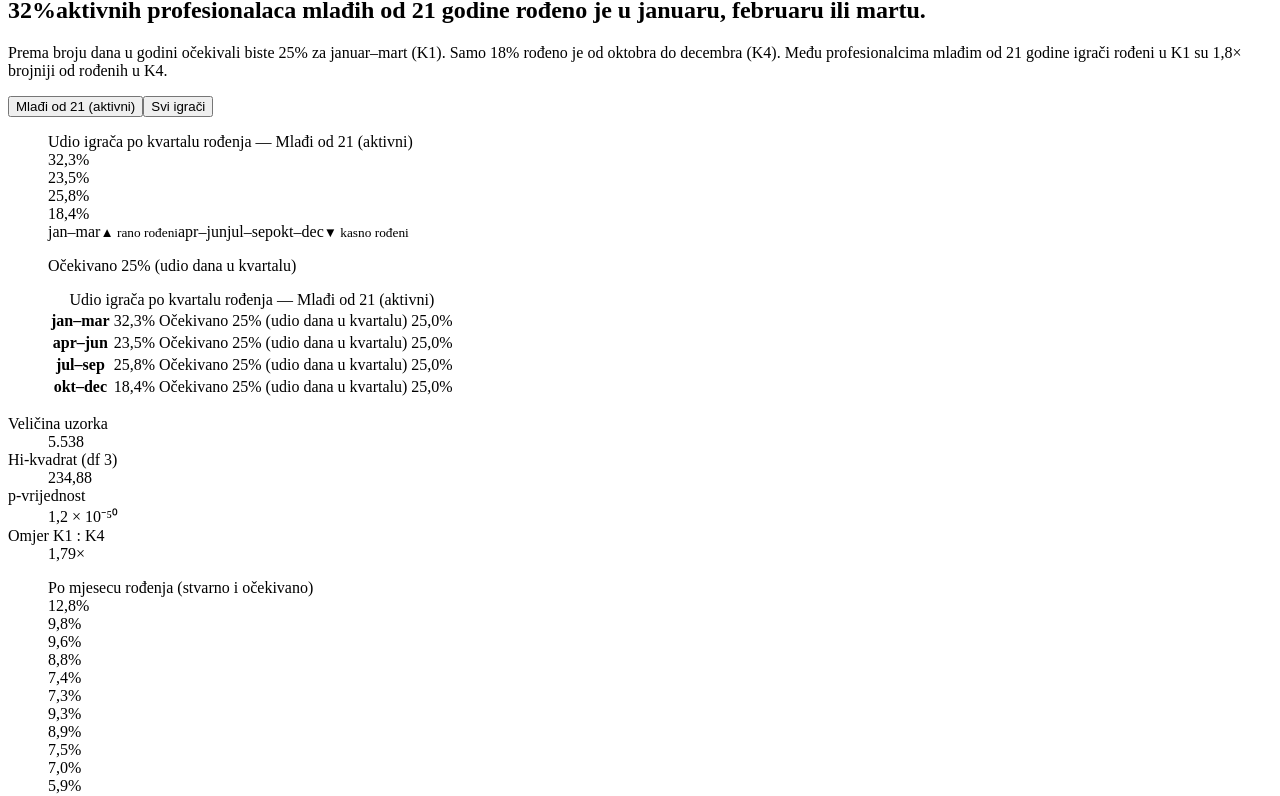
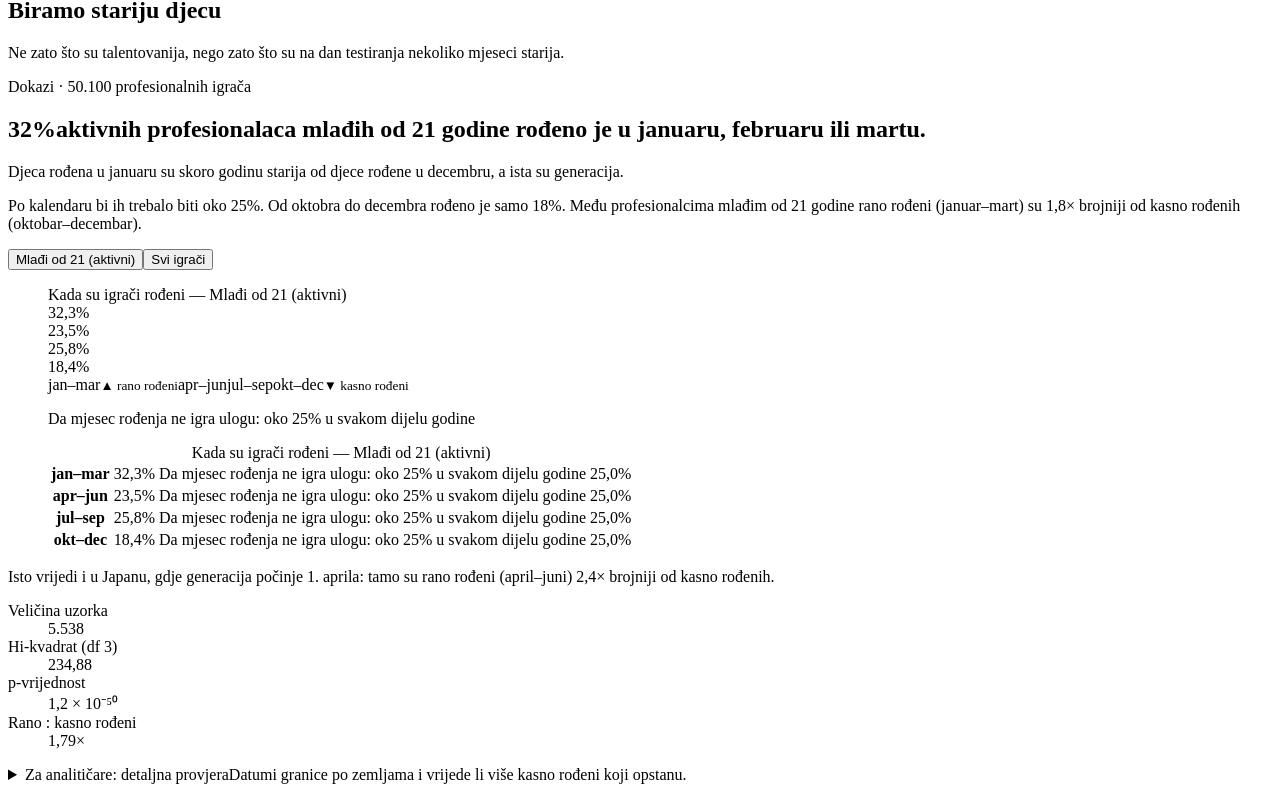
Before and after one commit to berbicanes/hackathon, a React (Vite) app: page / in a window 1280 px wide. Shown: the part 291-1087 px from the top of the page. Built offline with nearby package versions, Linux system fonts and the light colour scheme.

Commit message:
Step 1: plain-language problem statement, Japan line, muted stats, analyst details

```diff
--- a/src/components/BiasMirror.tsx
+++ b/src/components/BiasMirror.tsx
@@ -2,6 +2,7 @@ import { useEffect, useState } from 'react'
 import type { CutoffRowId, Strings } from '../i18n'
 import { formatP } from '../lib/format'
 import { BarChart, type Bar } from './BarChart'
+import { StepHeading } from './StepHeading'
 
 interface ChiSquare {
   chi2: number
@@ -95,6 +96,7 @@ export function BiasMirror({ t, onGoToSquad }: { t: Strings; onGoToSquad: () =>
   }))
   const cutoffRows = data.cutoff_robustness.rows.filter((r) => r.id in t.cutoffRows)
   const cutoff = (id: CutoffRowId) => cutoffRows.find((r) => r.id === id)
+  const japan = cutoff('japan_u21')
   const [cBase, cExclEng, cExclAll, cEng, cEngAll] = [
     cutoff('u21_all'),
     cutoff('u21_excl_england'),
@@ -114,12 +116,14 @@ export function BiasMirror({ t, onGoToSquad }: { t: Strings; onGoToSquad: () =>
 
   return (
     <div className="stack">
+      <StepHeading t={t} step={1} title={t.problemTitle} lead={t.problemLead} />
       <section className="card hero" aria-labelledby="bias-headline">
         <p className="kicker">{t.biasKicker(t.num(data.all_players.n))}</p>
         <h2 id="bias-headline" className="hero__stat">
           <span className="hero__number">{t.pct(u21.quarter_share[0])}</span>
           <span className="hero__text">{t.biasHeadline}</span>
         </h2>
+        <p className="hero__plain">{t.biasPlain}</p>
         <p className="hero__sub">
           {t.biasSub(
             t.pct(u21.expected_quarter_share[0]),
@@ -145,7 +149,8 @@ export function BiasMirror({ t, onGoToSquad }: { t: Strings; onGoToSquad: () =>
           maxValue={0.4}
           formatShare={(v) => t.pct(v, 1)}
         />
-        <dl className="stats">
+        {japan && <p className="also">{t.japanLine(t.num(japan.ratio, 1))}</p>}
+        <dl className="stats stats--muted">
           <div>
             <dt>{t.statSample}</dt>
             <dd>{t.num(dist.n)}</dd>
@@ -163,6 +168,15 @@ export function BiasMirror({ t, onGoToSquad }: { t: Strings; onGoToSquad: () =>
             <dd>{t.num(dist.q1_q4_ratio, 2)}×</dd>
           </div>
         </dl>
+      </section>
+
+      <details className="card analysts">
+        <summary>
+          <span className="analysts__title">{t.analystsTitle}</span>
+          <span className="analysts__hint">{t.analystsHint}</span>
+        </summary>
+
+      <section className="analysts__part" aria-label={t.monthTitle}>
         <BarChart
           title={t.monthTitle}
           bars={monthBars}
@@ -172,12 +186,6 @@ export function BiasMirror({ t, onGoToSquad }: { t: Strings; onGoToSquad: () =>
           compact
         />
       </section>
-
-      <details className="card analysts">
-        <summary>
-          <span className="analysts__title">{t.analystsTitle}</span>
-          <span className="analysts__hint">{t.analystsHint}</span>
-        </summary>
 
       <section className="analysts__part" aria-labelledby="cutoff-title">
         <h3 id="cutoff-title">{t.cutoffTitle}</h3>
@@ -280,18 +288,9 @@ export function BiasMirror({ t, onGoToSquad }: { t: Strings; onGoToSquad: () =>
         <p className="help">{t.underdogBonfNote(data.underdog_tests.n_tests, bonferroni)}</p>
         <p className="note">{t.underdogSummary}</p>
       </section>
-      </details>
-
-      <section className="card cta">
-        <p>{t.ctaSquadText}</p>
-        <button type="button" className="button button--primary" onClick={onGoToSquad}>
-          {t.ctaSquad} →
-        </button>
-      </section>
-
-      <section className="card two-col">
+      <section className="analysts__part two-col">
         <div>
-          <h2>{t.methodTitle}</h2>
+          <h3>{t.methodTitle}</h3>
           <ul>
             {t.method.map((m) => (
               <li key={m}>{m}</li>
@@ -299,7 +298,7 @@ export function BiasMirror({ t, onGoToSquad }: { t: Strings; onGoToSquad: () =>
           </ul>
         </div>
         <div>
-          <h2>{t.limitsTitle}</h2>
+          <h3>{t.limitsTitle}</h3>
           <ul>
             {t.limits.map((m) => (
               <li key={m}>{m}</li>
@@ -307,6 +306,15 @@ export function BiasMirror({ t, onGoToSquad }: { t: Strings; onGoToSquad: () =>
           </ul>
         </div>
       </section>
+      </details>
+
+      <section className="card cta">
+        <p>{t.ctaSquadText}</p>
+        <button type="button" className="button button--primary button--next" onClick={onGoToSquad}>
+          {t.ctaSquad} →
+        </button>
+      </section>
+
     </div>
   )
 }
--- a/src/i18n/bs.ts
+++ b/src/i18n/bs.ts
@@ -61,10 +61,15 @@ export const bs: Strings = {
 
   biasKicker: (n) => `Dokazi · ${n} profesionalnih igrača`,
   biasHeadline: 'aktivnih profesionalaca mlađih od 21 godine rođeno je u januaru, februaru ili martu.',
+  biasPlain: 'Djeca rođena u januaru su skoro godinu starija od djece rođene u decembru, a ista su generacija.',
+  problemTitle: 'Biramo stariju djecu',
+  problemLead: 'Ne zato što su talentovanija, nego zato što su na dan testiranja nekoliko mjeseci starija.',
+  japanLine: (ratio) =>
+    `Isto vrijedi i u Japanu, gdje generacija počinje 1. aprila: tamo su rano rođeni (april–juni) ${ratio}× brojniji od kasno rođenih.`,
   biasSub: (expected, q4, ratio) =>
-    `Prema broju dana u godini očekivali biste ${expected} za januar–mart (K1). Samo ${q4} rođeno je od oktobra do decembra (K4). Među profesionalcima mlađim od 21 godine igrači rođeni u K1 su ${ratio}× brojniji od rođenih u K4.`,
-  chartTitle: 'Udio igrača po kvartalu rođenja',
-  expectedLine: 'Očekivano 25% (udio dana u kvartalu)',
+    `Po kalendaru bi ih trebalo biti oko ${expected}. Od oktobra do decembra rođeno je samo ${q4}. Među profesionalcima mlađim od 21 godine rano rođeni (januar–mart) su ${ratio}× brojniji od kasno rođenih (oktobar–decembar).`,
+  chartTitle: 'Kada su igrači rođeni',
+  expectedLine: 'Da mjesec rođenja ne igra ulogu: oko 25% u svakom dijelu godine',
   expectedMonth: 'Očekivano (udio dana u mjesecu)',
   groupU21: 'Mlađi od 21 (aktivni)',
   groupAll: 'Svi igrači',
@@ -78,7 +83,7 @@ export const bs: Strings = {
   statSample: 'Veličina uzorka',
   statChi: 'Hi-kvadrat (df 3)',
   statP: 'p-vrijednost',
-  statRatio: 'Omjer K1 : K4',
+  statRatio: 'Rano : kasno rođeni',
   underdogTitle: 'Jesu li kasno rođeni koji opstanu na kraju bolji?',
   underdogIntro:
     'Provjera „autsajdera“ poredi trenutnu tržišnu vrijednost aktivnih igrača rođenih u K1 i K4 unutar iste starosne grupe, tako da stariji igrači nikad ne naduvaju jednu stranu.',
--- a/src/i18n/en.ts
+++ b/src/i18n/en.ts
@@ -61,10 +61,15 @@ export const en: Strings = {
 
   biasKicker: (n) => `The evidence · ${n} professional players`,
   biasHeadline: 'of active under-21 professionals were born January–March.',
+  biasPlain: 'Children born in January are almost a year older than children born in December, yet they are in the same age group.',
+  problemTitle: 'Older children get picked',
+  problemLead: 'Not because they are more talented. Because they are a few months older on the day of the trial.',
+  japanLine: (ratio) =>
+    `The same holds in Japan, where the age group starts on 1 April: there the early-born (April–June) are ${ratio}× as common as the late-born.`,
   biasSub: (expected, q4, ratio) =>
-    `By days in the calendar you would expect ${expected} for January–March (Q1). Only ${q4} were born October–December (Q4). Q1-born players are ${ratio}× as common as Q4-born among under-21 pros.`,
-  chartTitle: 'Share of players by birth quarter',
-  expectedLine: 'Expected 25% (share of days in the quarter)',
+    `By the calendar it should be about ${expected}. Only ${q4} were born October–December. Early-born players (January–March) are ${ratio}× as common as late-born players (October–December) among under-21 pros.`,
+  chartTitle: 'When the players were born',
+  expectedLine: 'If birth month did not matter: about 25% each',
   expectedMonth: 'Expected (share of days in the month)',
   groupU21: 'Under 21 (active)',
   groupAll: 'All players',
@@ -78,7 +83,7 @@ export const en: Strings = {
   statSample: 'Sample size',
   statChi: 'Chi-square (df 3)',
   statP: 'p-value',
-  statRatio: 'Q1 : Q4 ratio',
+  statRatio: 'Early-born : late-born',
   underdogTitle: 'Do late-born players who survive turn out better?',
   underdogIntro:
     'The "underdog" check compares current market value of Q1- and Q4-born active players within the same age band, so older players never inflate one side.',
--- a/src/i18n/types.ts
+++ b/src/i18n/types.ts
@@ -37,6 +37,10 @@ export interface Strings {
 
   biasKicker: (n: string) => string
   biasHeadline: string
+  biasPlain: string
+  problemTitle: string
+  problemLead: string
+  japanLine: (ratio: string) => string
   biasSub: (expected: string, q4: string, ratio: string) => string
   chartTitle: string
   expectedLine: string
--- a/src/index.css
+++ b/src/index.css
@@ -1215,3 +1215,53 @@ tbody th {
     display: none !important;
   }
 }
+
+/* Step 1 */
+.hero__plain {
+  font-size: clamp(1.1rem, 2.6vw, 1.35rem);
+  font-weight: 600;
+  max-width: 46ch;
+  margin: 0 0 8px;
+}
+
+.also {
+  background: var(--early-soft);
+  border-radius: 12px;
+  padding: 12px 16px;
+  margin: 0 0 16px;
+}
+
+.stats--muted {
+  font-size: 0.82rem;
+  color: var(--muted);
+  gap: 4px 24px;
+  margin: 0;
+}
+
+.stats--muted dt,
+.stats--muted dd {
+  display: inline;
+  font-size: inherit;
+  font-weight: 400;
+  color: inherit;
+  margin: 0;
+}
+
+.stats--muted dt::after {
+  content: ': ';
+}
+
+.stats--muted {
+  display: flex;
+  flex-wrap: wrap;
+}
+
+.stats--muted div {
+  background: none;
+  padding: 0;
+  border-radius: 0;
+}
+
+.stats--muted dd {
+  font-family: inherit;
+}
```
Also changed, not shown: 1 other file (tests, documents, lock files or other folders).
